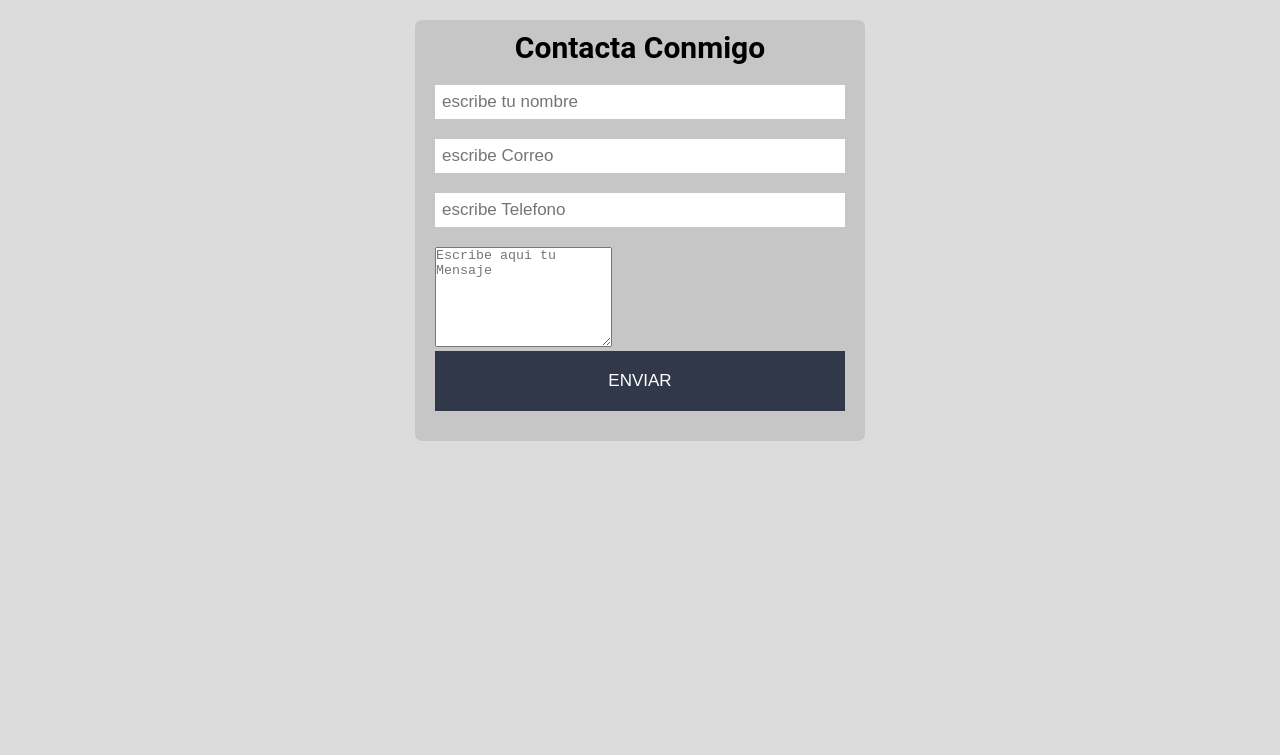
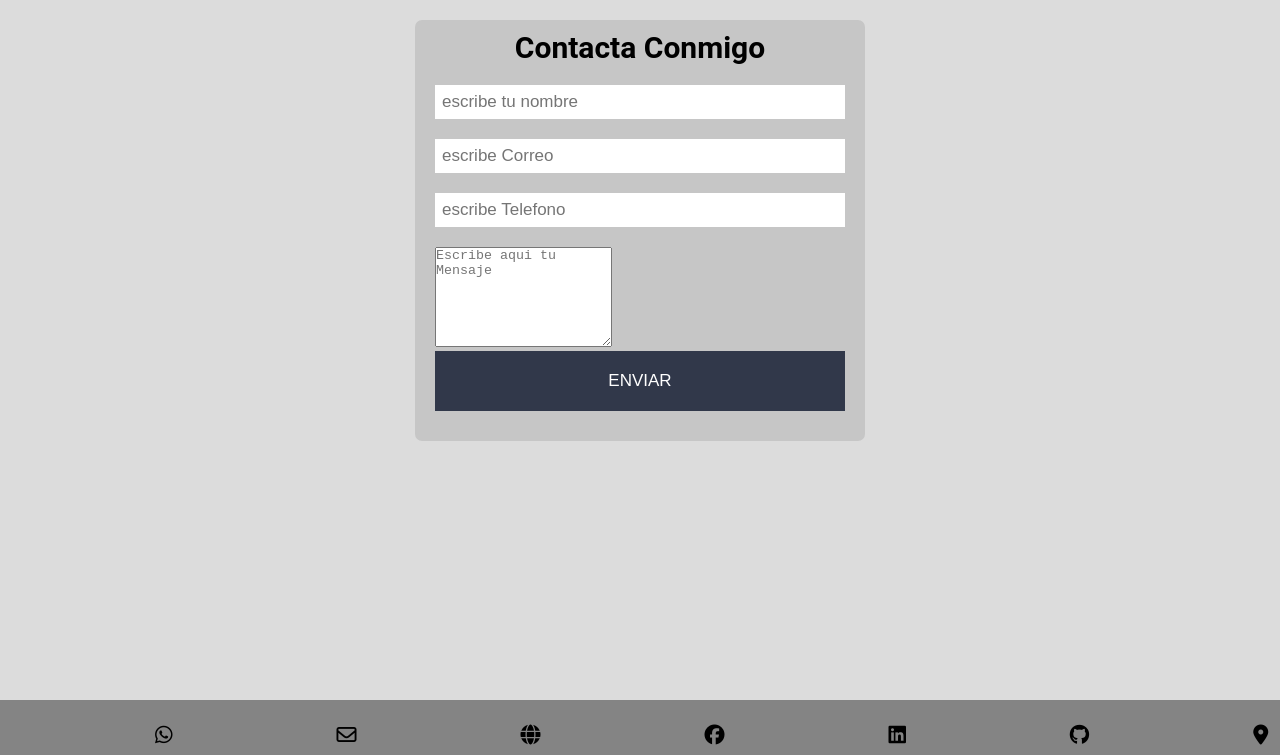
Before and after one commit to mSchloymann/Trabajo_Final, a plain HTML site: page index.html in a window 1280 px wide. Shown: the part 1782-2537 px from the top of the page. Before the commit the page ends 2482 px from the top, so only its background shows below. Drawn offline with Linux system fonts and the light colour scheme; a web font is replaced by a local one.

Commit message:
hice el footer en html y le di estilos con css, importe iconos

```diff
--- a/index.html
+++ b/index.html
@@ -13,9 +13,9 @@
 </head>
 <body>
     <header>
-        <i class="fa-solid fa-magnifying-glass"></i>
-        <i class="fa-solid fa-bars"></i>
         <nav>
+            <i class="fa-solid fa-magnifying-glass"></i>
+            <i class="fa-solid fa-bars"></i>
             <ul>
                 <li><i class="fa-solid fa-house"></i></li>
                 <li>Información Profesional</li>
@@ -93,5 +93,14 @@
                 </form>
         </section>
     </main>
+    <footer>
+            <i class="fa-brands fa-whatsapp"></i>
+            <i class="fa-regular fa-envelope"></i></i>
+            <i class="fa-solid fa-globe"></i></i>
+            <i class="fa-brands fa-facebook"></i></i>
+            <i class="fa-brands fa-linkedin"></i></i>
+            <i class="fa-brands fa-github"></i></i>
+            <i class="fa-solid fa-location-dot"></i>
+    </footer>
 </body>
 </html>
--- a/styles.css
+++ b/styles.css
@@ -11,12 +11,6 @@ body{
 body{
     background-color: gainsboro;
 }
-
-/*header, main{
-    width: 960px;
-    margin: 0 auto;
-}**/
-
 
 section#hero{
     height: 100vh;
@@ -192,3 +186,28 @@ section#contacto{
 #boton:hover{
     cursor: pointer;
 }
+
+footer{
+    padding-top: 20px;
+    padding-bottom: 5px;
+    background: rgba(0,0,0,0.4);
+}
+
+.footer{
+    padding: 1em 0;
+    position: absolute;
+    bottom: 0;
+    width: 100%;
+}
+
+footer i{
+    display: flex;
+    align-items: center;
+    padding: 5px 5px;
+    font-size: 20px;
+    margin-left: 150px;
+}
+
+footer i:hover{
+    cursor: pointer;
+}
```
